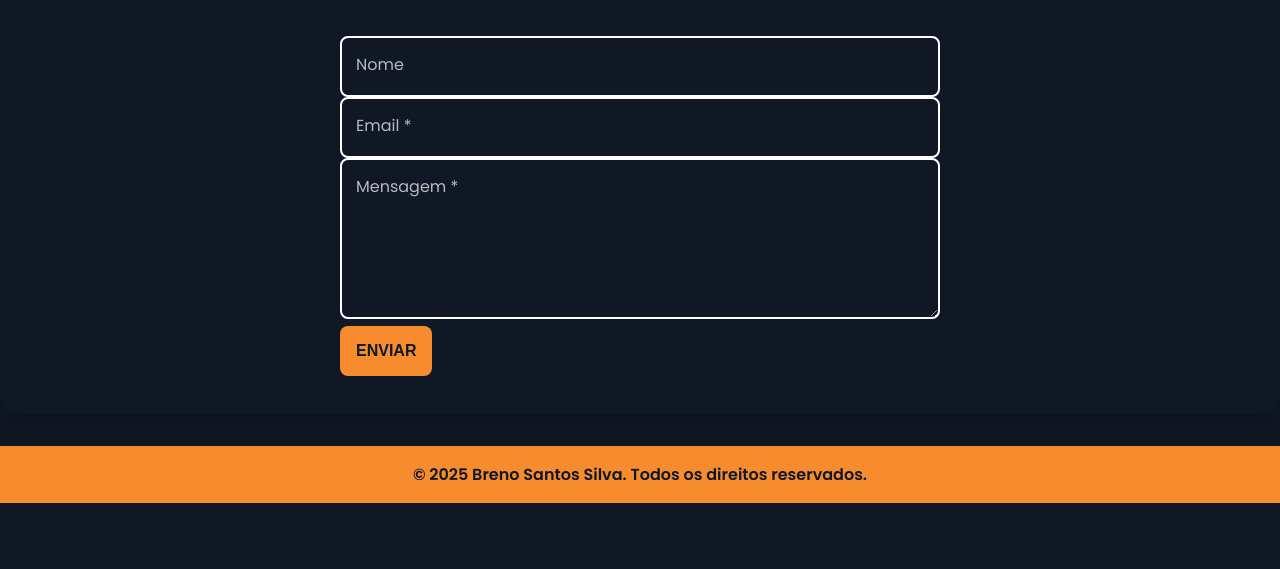
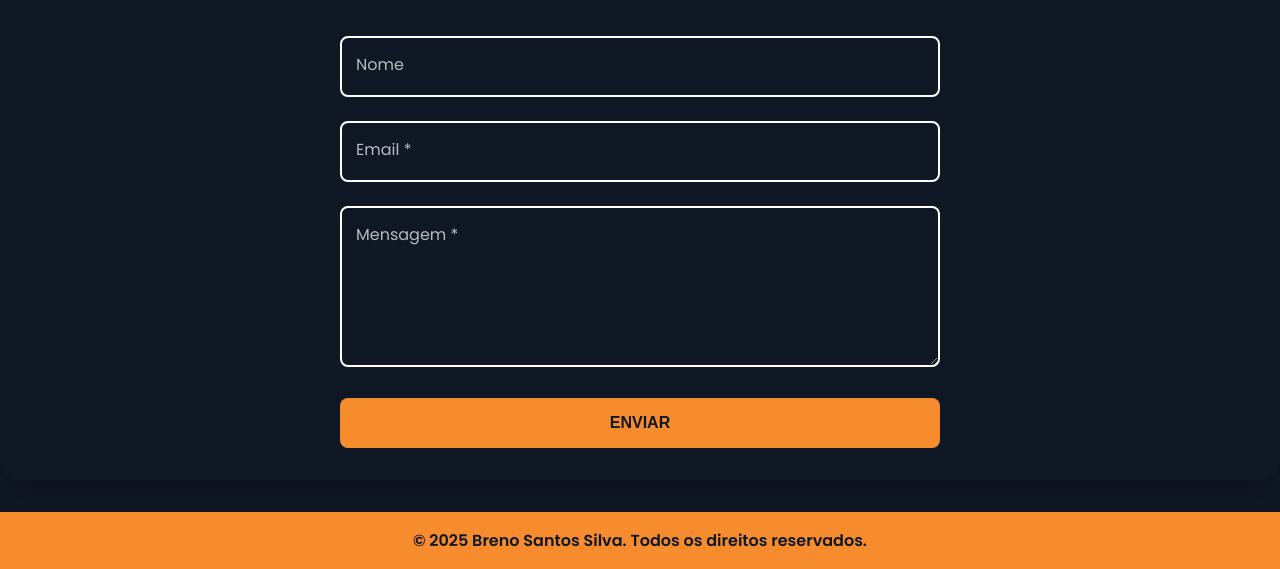
Before and after one commit to Brenosantos07-bit/Brenosantos07-bit.github.io, a plain HTML site: page contato.html in a window 1280 px wide. Shown: the part 297-866 px from the top of the page. Before the commit the page ends 800 px from the top, so only its background shows below. Drawn offline with Linux system fonts and the light colour scheme.

Commit message:
Add files via upload

```diff
--- a/style.css
+++ b/style.css
@@ -509,10 +509,15 @@ body {
 #contact-form {
     display: flex;
     flex-direction: column;
-    gap: 1.5rem;
+    gap: 1,5rem;
 }
 
 /* Efeito de Label Flutuante */
+
+.form-group {
+    margin-bottom: 1.5rem;
+}
+
 .form-group.floating-label {
     position: relative;
 }
@@ -568,6 +573,7 @@ form button[type="submit"] {
     cursor: pointer;
     text-transform: uppercase;
     transition: background-color 0.3s ease;
+    width: 100%;
 }
 
 form button[type="submit"]:hover {
```
